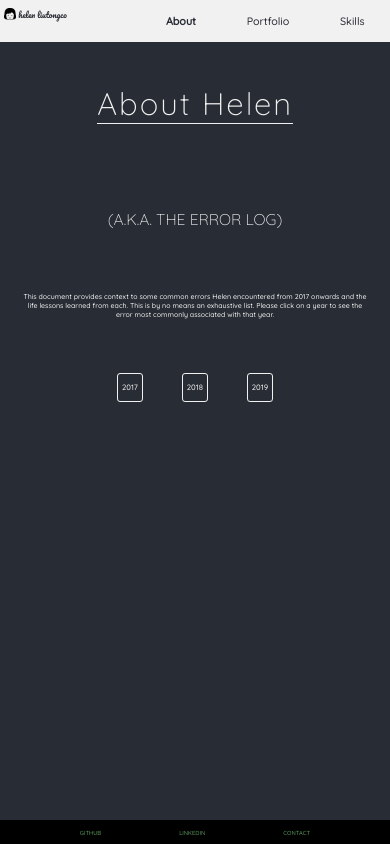
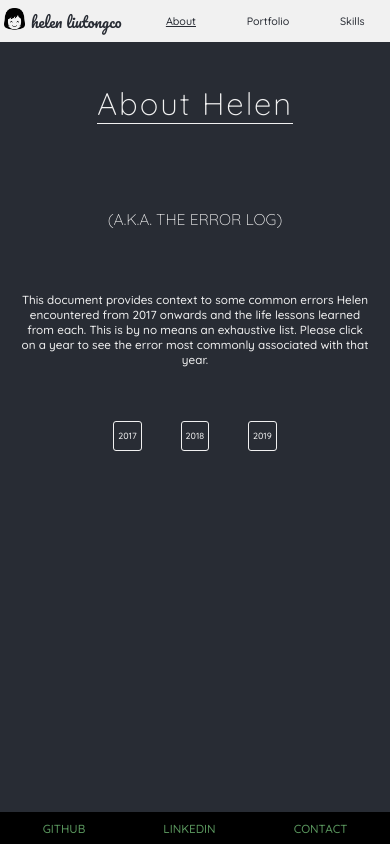
Before and after one commit to hliutongco/hliutongco.github.io, a React (Create React App) app: page /about in a window 390 px wide. Built offline with nearby package versions, Linux system fonts and the light colour scheme.

Commit message:
Make mobile responsive

```diff
--- a/src/App.scss
+++ b/src/App.scss
@@ -28,7 +28,8 @@ body {
   font-family: "Quicksand", "Helvetica Neue", sans-serif;
   -webkit-font-smoothing: antialiased;
   -moz-osx-font-smoothing: grayscale;
-  font-size: calc(0.8vw + 1vmin);
+  font-size: calc(1.25vw + 1vmin);
+
   background-color: #282c34;
   color: #F1F1F1;
 }
@@ -97,7 +98,8 @@ h3 {
 // Header Styles
 
 .activeLink {
-    font-weight: bold;
+  text-decoration: underline;
+  // font-weight: bold;
 }
 
 header {
@@ -142,7 +144,7 @@ footer {
   position: absolute;
   bottom: 0; left: 0;
   padding: 1vh 0;
-  font-size: calc(0.5vw + 1vmin);
+  font-size: calc(1vw + 1vmin);
   text-align: center;
 
   span {
@@ -257,7 +259,7 @@ footer {
     }
 
     ul {
-      margin-left: 5vw;
+      margin-left: 3vw;
 
       li {
         margin-bottom: 1vh;
@@ -288,3 +290,69 @@ footer {
     }
   }
 }
+
+// Media queries
+
+@media (min-width: 768px) {
+  body {
+    font-size: calc(0.8vw + 1vmin);
+  }
+
+  footer {
+    font-size: calc(0.5vw + 1vmin);
+  }
+}
+
+@media (max-width: 480px) {
+  body {
+    font-size: calc(2vw + 1vmin);
+  }
+
+  .menu-buttons {
+    font-size: calc(1.3vw + 1vmin);
+  }
+
+  footer {
+    font-size: calc(2vw + 1vmin);
+  }
+
+  header {
+
+    img, span {
+      width: 2em;
+    }
+
+    span {
+      font-size: 1.4em;
+    }
+  }
+
+  #contact {
+    div {
+      text-align: center;
+      display: block;
+
+      img {
+        width: 35%;
+        height: 100%;
+        padding: 0;
+      }
+    }
+  }
+
+  #skills {
+    div {
+      display: block;
+      text-align: center;
+
+      img {
+        width: 60%;
+        height: 100%;
+      }
+
+      ul {
+        text-align: left;
+      }
+    }
+  }
+}
--- a/src/Skills.js
+++ b/src/Skills.js
@@ -3,14 +3,14 @@ import React from 'react';
 const Skills = (props) => {
   return (
     <div id="skills" className="header-padding">
-      <h1>Skills</h1>
+      <h1>Helen's Skills</h1>
 
 
       <div>
-        <img src="https://s3.us-east-2.amazonaws.com/misc-helen/confidence-levels.png" alt="helen's skills"/>
+        <img src="https://s3.us-east-2.amazonaws.com/misc-helen/expertise.png" alt="helen's skills"/>
         <ul>
-          <li>The chart to the right depicts Helen's skills and her approximate confidence levels in each.</li>
-          <li>The x-axis denotes how much or how little confidence she has in each topic.</li>
+          <li>This chart depicts Helen's skills and her level of mastery over each.</li>
+          <li>The x-axis denotes how much expertise she has in each topic.</li>
           <li>This page was most recently updated on March 2019.</li>
         </ul>
       </div>
```
